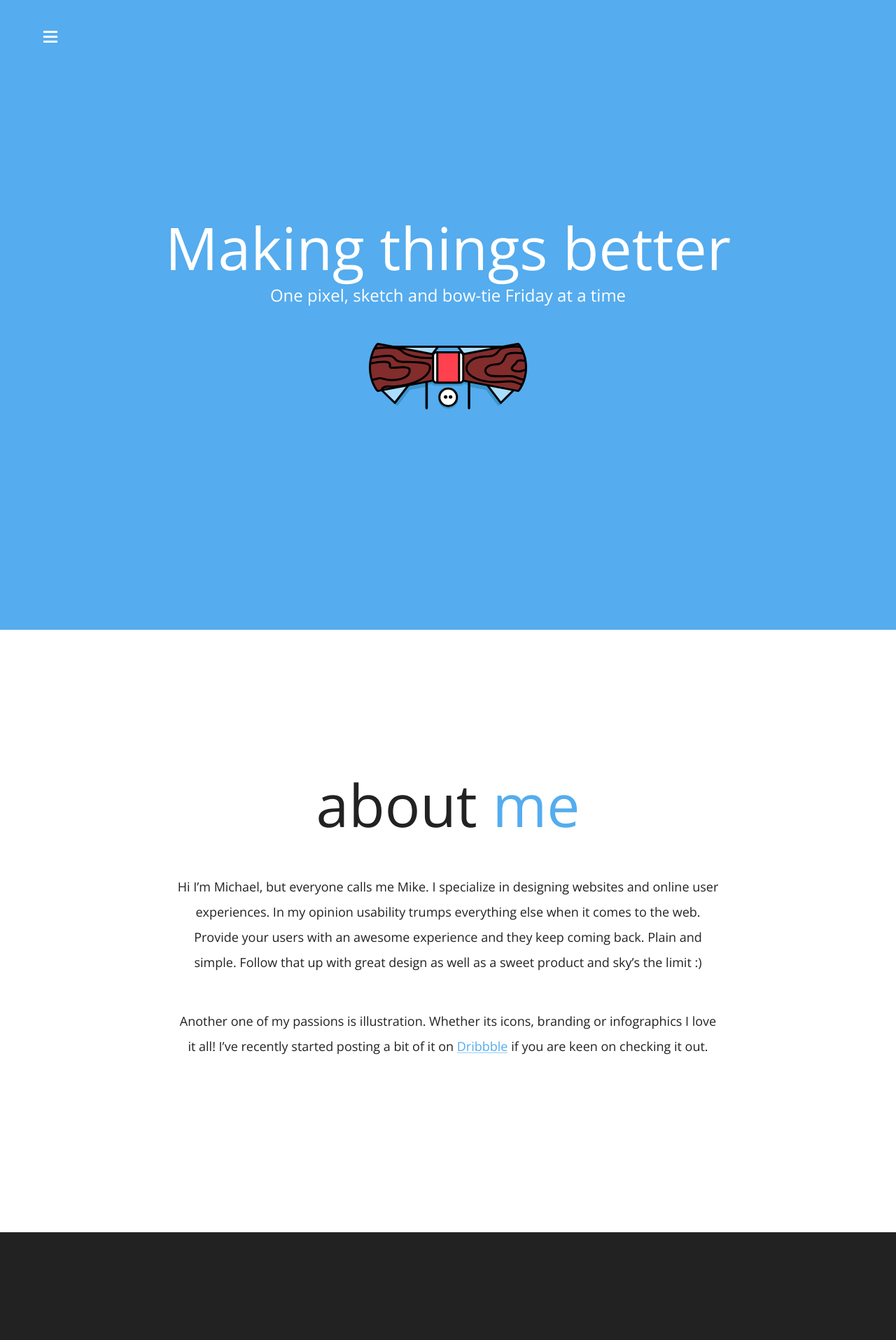
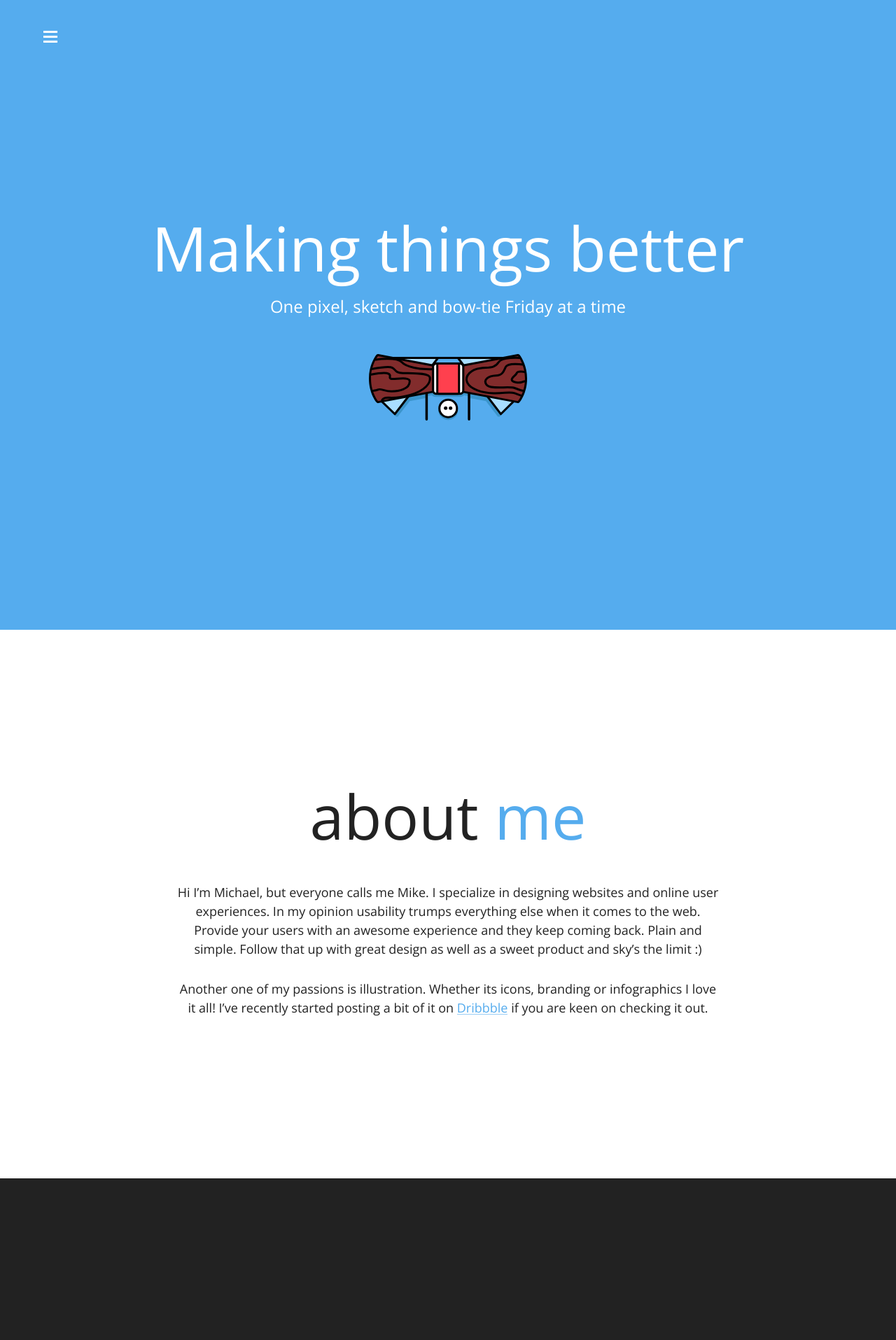
Before and after one commit to macorlett/macorlett.github.io, a Jekyll site: the page built from index.md, in a window 1280 px wide. Shown: the top 1915 px of the page at 70% size. Built offline with Jekyll 4.4.1, drawn with Linux system fonts in a browser that asks for light colours; nearby versions of some CDN libraries; Markdown is read by kramdown in place of the engine named in the settings.

Commit message:
css tweaks to make editing easier

```diff
--- a/_layouts/default.html
+++ b/_layouts/default.html
@@ -46,11 +46,11 @@
 		<div data-scroll-index="3" class="content-block white center flex-content">
 			<div class="block-item flex-content">
 				<h2>Drop <span class="blue-text">me</span> a line</h2>
-				<form class="flex-content" action="http://getsimpleform.com/messages?form_api_token=442c456d8ea14e244bcb277cd4c3f6c8" method="post">
-				<input class="sub-item" type="text" name="name" placeholder="Your name"/>
-				<input class="sub-item" type="email" name="email" placeholder="Email address"/>
-				<textarea class="sub-item" type="text" name="message" placeholder="Your message for me :)"></textarea>
-				<input class="button blue" type="submit" value="Send it"/>
+				<form action="http://getsimpleform.com/messages?form_api_token=442c456d8ea14e244bcb277cd4c3f6c8" method="post">
+				<input type="text" name="name" placeholder="Your name"/>
+				<input type="email" name="email" placeholder="Email address"/>
+				<textarea type="text" name="message" placeholder="Your message for me :)"></textarea>
+				<input class="button button--blue" type="submit" value="Send it"/>
 				</form>
 			</div>
 		</div>
--- /dev/null
+++ b/_sass/_form.scss
@@ -0,0 +1,57 @@
+form{
+  margin-top: 4rem;
+  width: 540px;
+  @include font-size($type-standard);
+}
+input[type="text"],
+input[type="email"],
+textarea{
+  line-height: 1.5;
+  height: 6rem;
+  border-radius: 2px;
+  border-width: 2px;
+  border-color: #ccc;
+  border-style: solid;
+  width: 100%;
+  margin-bottom: 20px;
+  padding: 0px 30px 0px 30px;
+  display: block;
+  font-weight: 400;
+}
+textarea{
+  display: block;
+  line-height: 1.5;
+  height: 160px;
+  padding: 20px 30px 20px 30px;
+}
+.content-block.white .button.button--blue:hover{
+  color: #222;
+  border-color: #222;
+}
+.button{
+  display: inline-block;
+  padding: 1rem 4rem;
+  border-radius: 2px;
+  border-color: #222;
+  border-width: 2px;
+  border-style: solid;
+  background: none;
+  color: #222;
+  @include font-size($type-standard);
+  font-weight: 600;
+  text-decoration: none;
+  line-height: 2;
+  margin-top: 1rem;
+  &:hover{
+    color: #666;
+    border-color: #666;
+  }
+  &.button--blue{
+    color: #55acee;
+    border-color: #55acee;
+  }
+  &.button--blue:hover{
+    color: #fff;
+    border-color: #fff;
+  }
+}
--- a/_sass/_general.scss
+++ b/_sass/_general.scss
@@ -2,7 +2,7 @@
   font-family: 'Open Sans', sans-serif;
   font-weight: 400;
   color: #222;
-  font-size: 16px;
+  @include font-size($type-standard);
 }
 a{
   cursor: pointer;
@@ -19,23 +19,28 @@
 }
 p{
   margin: 3rem 0;
+  @include font-size($type-standard);
+}
+h1,
+h2,
+h3,
+h4,
+p{
+  line-height: 1.5;
 }
 h1,h2{
   font-weight: 300;
-  font-size: 5.25rem;
-  line-height: 1.2;
+  @include font-size($type-header-1);
   padding: 0;
   margin: 0;
 }
 h3{
   font-weight: 400;
-  font-size: 2.5rem;
-  line-height: 1.2;
+  @include font-size($type-large);
 }
 h4{
   font-weight: 400;
-  font-size: 1.5rem;
-  line-height: 1.5;
+  @include font-size($type-medium);
   padding: 0;
   margin: 0;
 }
@@ -74,10 +79,9 @@
 }
 .block-item{
   padding: 200px 20px;
-  font-size: 1.125rem;
-  -webkit-flex: 0 1 780px;
-  -moz-flex: 0 1 780px;
-  flex: 0 1 780px;
+  -webkit-flex: 0 1 820px;
+  -moz-flex: 0 1 820px;
+  flex: 0 1 820px;
 }
 .block-item.text-left p{
   text-align: left;
@@ -92,12 +96,12 @@
   padding: 0px 20px 50px 20px;
 }
 .sub-item{
-  -webkit-flex: 0 1 140px;
-  -moz-flex: 0 1 140px;
-  flex: 0 1 140px;
+  -webkit-flex: 0 1 240px;
+  -moz-flex: 0 1 240px;
+  flex: 0 1 240px;
   padding: 0px 50px 40px 50px;
   font-weight: 300;
-  font-size: 1.5rem;
+  @include font-size($type-medium);
 }
 .footer-item{
   -webkit-flex: 0 1 780px;
@@ -105,44 +109,6 @@
   flex: 0 1 780px;
   padding: 30px 20px 30px 20px;
   color: #55acee;
-}
-input.sub-item,textarea.sub-item{
-  -webkit-flex: 0 1 540px;
-  -moz-flex: 0 1 540px;
-  flex: 0 1 540px;
-}
-.button:hover{
-  color: #666;
-  border-color: #666;
-}
-.button.blue:hover{
-  color: #fff;
-  border-color: #fff;
-}
-.content-block.white .button.blue:hover{
-  color: #222;
-  border-color: #222;
-}
-.button{
-  display: inline-block;
-  padding: 8px 40px 8px 40px;
-  border-radius: 2px;
-  border-color: #222;
-  border-width: 2px;
-  border-style: solid;
-  background: none;
-
-  color: #222;
-  font-size: 1.25rem;
-  font-weight: 600;
-  text-decoration: none;
-  line-height: 2;
-
-  margin-top: 30px;
-}
-.button.blue{
-  color: #55acee;
-  border-color: #55acee;
 }
 .center{
   text-align: center;
@@ -184,33 +150,6 @@
 .icon.pencil{
   background-position: 84px;
 }
-form{
-  margin-top: 40px;
-}
-form .button{
-  margin: 0;
-  margin-left:40px;
-  margin-right:40px;
-}
-input[type="text"],input[type="email"],textarea{
-  height: 60px;
-  border-radius: 2px;
-  border-width: 2px;
-  border-color: #ccc;
-  border-style: solid;
-
-  margin-bottom: 20px;
-  padding: 0px 30px 0px 30px;
-
-  display: block;
-
-  font-size: 1.25rem;
-  font-weight: 400;
-}
-textarea,textarea.sub-item{
-  height: 160px;
-  padding: 20px 30px 20px 30px;
-}
 footer a:hover{
   color: #fff;
 }
--- a/_sass/_global.scss
+++ b/_sass/_global.scss
@@ -8,3 +8,20 @@
 $index-8: 800;
 $index-9: 900;
 $index-10: 1000;
+
+$type-small: 1;
+$type-standard: 1.8;
+$type-medium: 2.4;
+$type-large: 3.2;
+$type-big: 4.8;
+
+$type-header-1: 8.8;
+$type-header-2: 6.4;
+
+
+*, *:before, *:after {
+  -moz-box-sizing: border-box; -webkit-box-sizing: border-box; box-sizing: border-box;
+}
+html {
+  font-size: 62.5%;-webkit-text-size-adjust: none;
+}
--- /dev/null
+++ b/_sass/_mixins.scss
@@ -0,0 +1,4 @@
+@mixin font-size($sizeValue: 1.6) {
+  font-size: ($sizeValue * 10) + px;
+  font-size: $sizeValue + rem;
+}
--- a/_sass/_new-nav.scss
+++ b/_sass/_new-nav.scss
@@ -50,7 +50,7 @@
     display: block;
     color: #fff;
     font-weight: 300;
-    font-size: 24px;
+    @include font-size($type-medium);
     line-height: 64px;
     cursor: pointer;
     transition: color .25s ease-in-out;
--- a/css/styles.scss
+++ b/css/styles.scss
@@ -4,7 +4,9 @@
 @import url(normalize.css);
 @import url(http://fonts.googleapis.com/css?family=Open+Sans:400,600,300);
 
+@import 'mixins';
 @import 'global';
 @import 'general';
 //@import 'navigation';
 @import 'new-nav';
+@import 'form';
```
Also changed, not shown: 2 other files.
